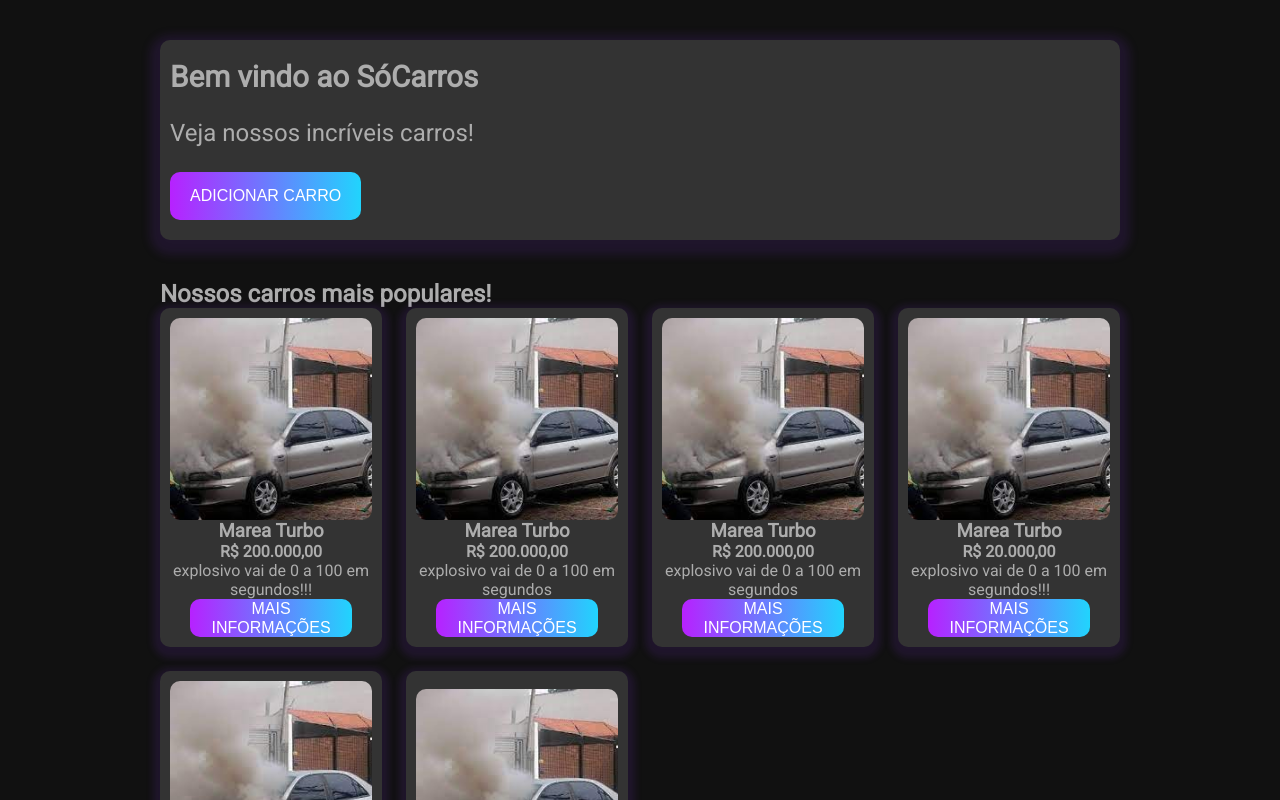
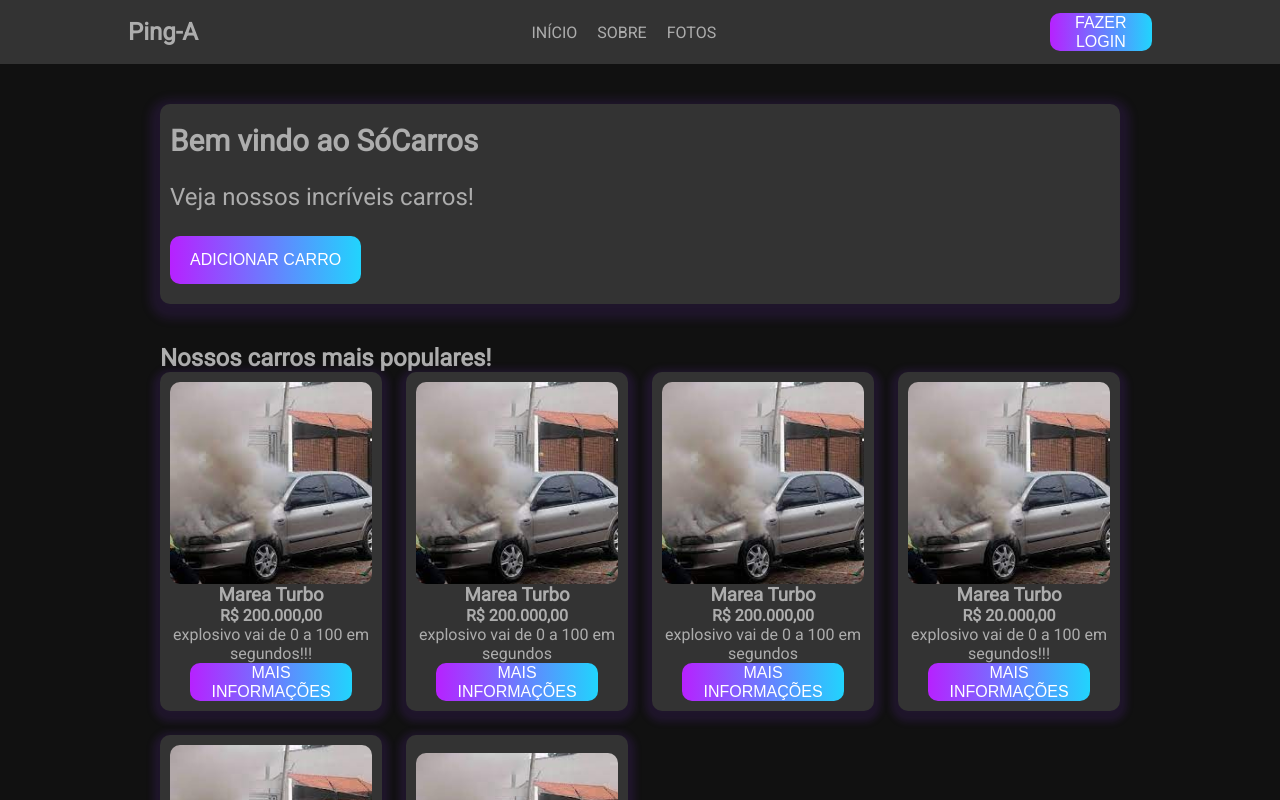
Before and after one commit to Trypion/frontend_web_ufsc, a React (Create React App) app: page / in a window 1280 px wide. Shown: the top 800 px of the page. Built offline with nearby package versions, Linux system fonts and the light colour scheme.

Commit message:
Starts the creation of navbar wip

```diff
--- a/package.json
+++ b/package.json
@@ -8,8 +8,10 @@
     "@testing-library/user-event": "^13.2.1",
     "react": "^17.0.2",
     "react-dom": "^17.0.2",
+    "react-icons": "^4.3.1",
     "react-router-dom": "^6.2.1",
     "react-scripts": "5.0.0",
+    "styled-components": "^5.3.3",
     "web-vitals": "^2.1.0"
   },
   "scripts": {
--- a/src/App.jsx
+++ b/src/App.jsx
@@ -1,9 +1,13 @@
 import { AppRouter } from './routes';
 import './styles.css'
+import {Navbar} from "./components/Navbar";
 
 export const App = () => {
 
   return (
-      <AppRouter></AppRouter>
+      <>
+        <Navbar/>
+        <AppRouter/>
+      </>
     );
 }
--- /dev/null
+++ b/src/components/Navbar/index.jsx
@@ -0,0 +1,21 @@
+import React from "react";
+import "./styles.css"
+import {DegradeButton} from "../degradeButton";
+import {Link} from "react-router-dom";
+
+export const Navbar = () => {
+    return (<nav id="navbar">
+                <div id="navbar-container">
+                    <h1 className="logo">Ping-A</h1>
+                    <ul id="navbar-items">
+                        <li><a href="#">Início</a></li>
+                        <li><a href="#clients">Sobre</a></li>
+                        <li><a href="#gallery">Fotos</a></li>
+                    </ul>
+                    <div className="login-button-login">
+                        <DegradeButton>Fazer Login</DegradeButton>
+                    </div>
+                </div>
+            </nav>
+    )
+}
--- /dev/null
+++ b/src/components/Navbar/styles.css
@@ -0,0 +1,59 @@
+/* Navbar */
+#navbar {
+    width: 100%;
+    background: #333;
+    height: 8vh;
+}
+
+#navbar-container {
+    width: 80%;
+    height: 100%;
+    margin: auto;
+    display: flex;
+    justify-content: space-between;
+    align-items: center;
+}
+
+#navbar-items {
+    display: flex;
+    list-style: none;
+    text-transform: uppercase;
+}
+
+#navbar-items a {
+    text-decoration: none;
+    color: #adadad
+}
+
+#navbar-items a:hover {
+    text-decoration: none;
+    color: #7f7e7e
+}
+
+
+#navbar-items li {
+    padding: 10px;
+}
+
+.login-button-login {
+    width: 10%;
+}
+
+@media only screen and (max-width: 750px) {
+
+    #navbar {
+        height: 180px;
+    }
+
+    #navbar-container {
+        flex-direction: column;
+        padding: 20px 0;
+    }
+
+
+
+    #navbar-items li:nth-child(2) {
+        border-top: 1px solid #333;
+        border-bottom: 1px solid #333;
+    }
+}
--- a/src/pages/home/style.css
+++ b/src/pages/home/style.css
@@ -61,10 +61,10 @@
 }
 
 @media only screen and (max-width: 750px) {
-.cars-grid {
-    grid-template-columns: 1fr;
+    .cars-grid {
+        grid-template-columns: 1fr;
 
-}
+    }
 
 
 }
--- a/src/routes/index.jsx
+++ b/src/routes/index.jsx
@@ -11,8 +11,6 @@
                 <Route path="/login" exact element={<Login/>}></Route>
                 <Route path="/register" exact element={<Register/>}></Route>
                 <Route path="/" exact element={<Home/>}></Route>
-
-
             </Routes>
         </Router>
     )
```
Also changed, not shown: 2 other files (tests, documents, lock files or other folders).
